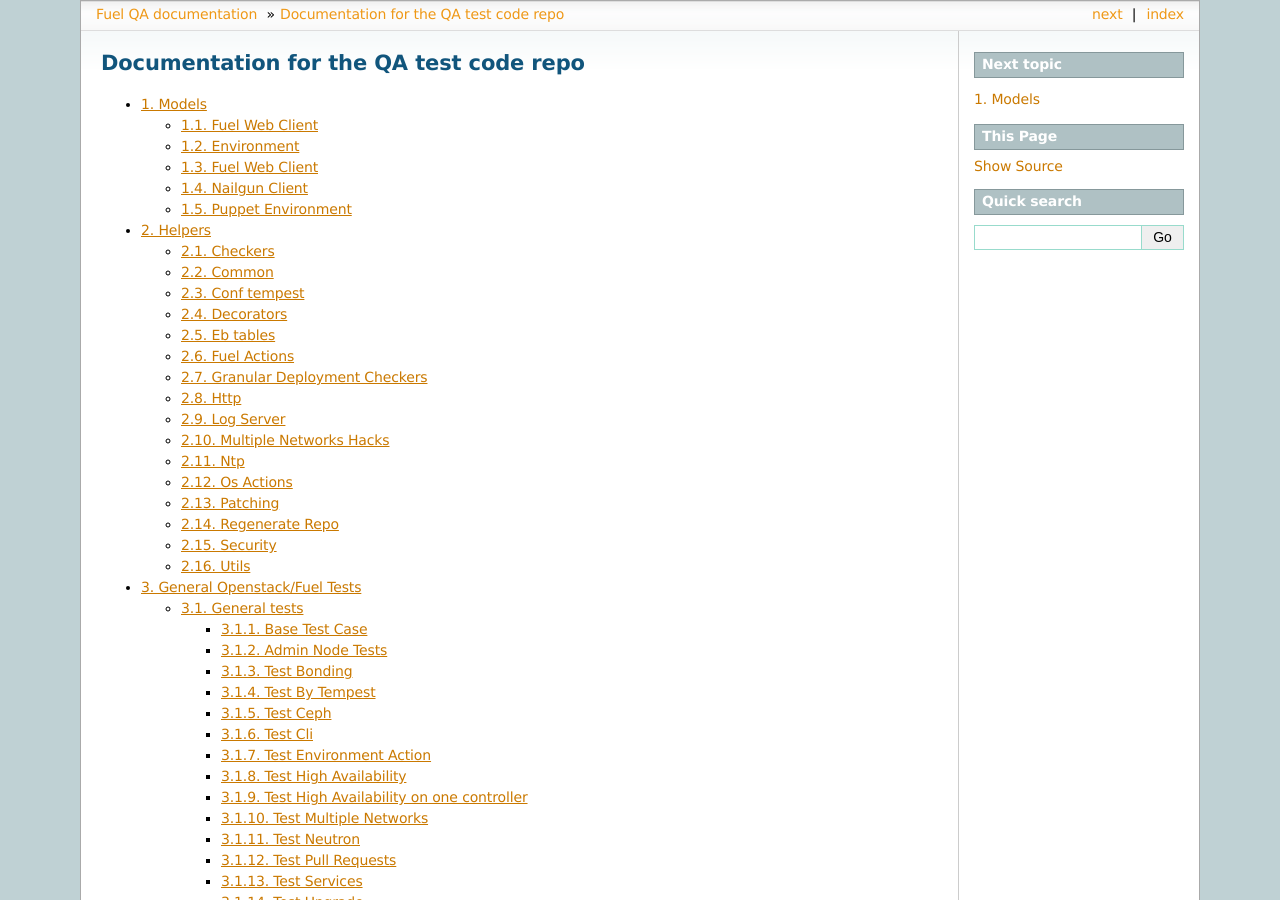
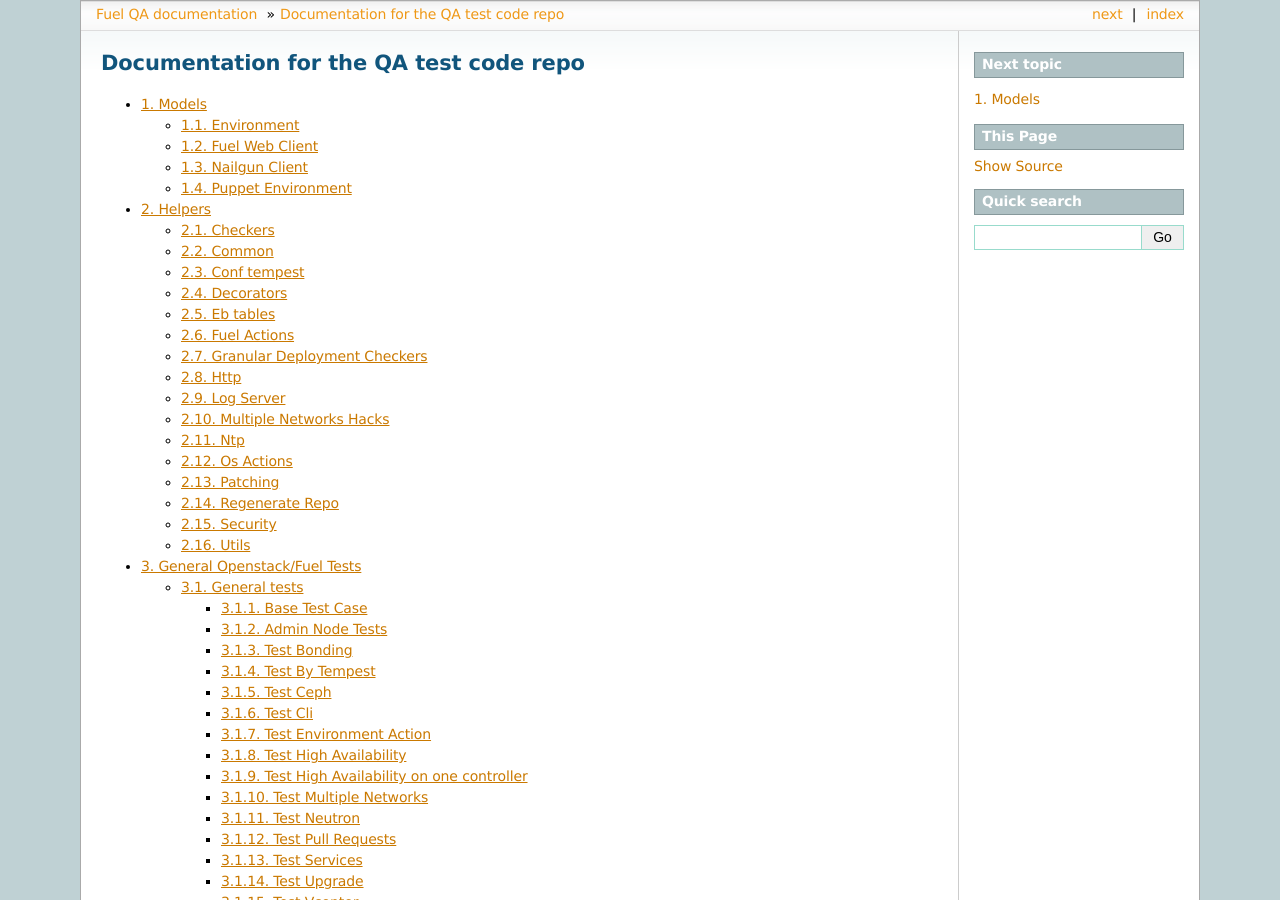
Before and after one commit to openstack-archive/fuel-qa, a Sphinx documentation site: the page built from doc/index.rst, in a window 1280 px wide and 900 px high. Built offline with Sphinx 7.4.7, drawn with Linux system fonts in a browser that asks for light colours.

Commit message:
doc: Remove duplicate fuel-client section.
Second fuel-client section has been added
by mistake. Fixing it now.

Change-Id: I7a9b6871fac09fa97b8b01c66ce84176829f37d7
Partial-bug: #1321682
Related-bug: #1466048

```diff
--- a/doc/models.rst
+++ b/doc/models.rst
@@ -2,11 +2,6 @@
 
 Models
 ======
-
-Fuel Web Client
----------------
-.. automodule:: fuelweb_test.models.fuel_web_client
-   :members:
 
 Environment
 -----------
```
